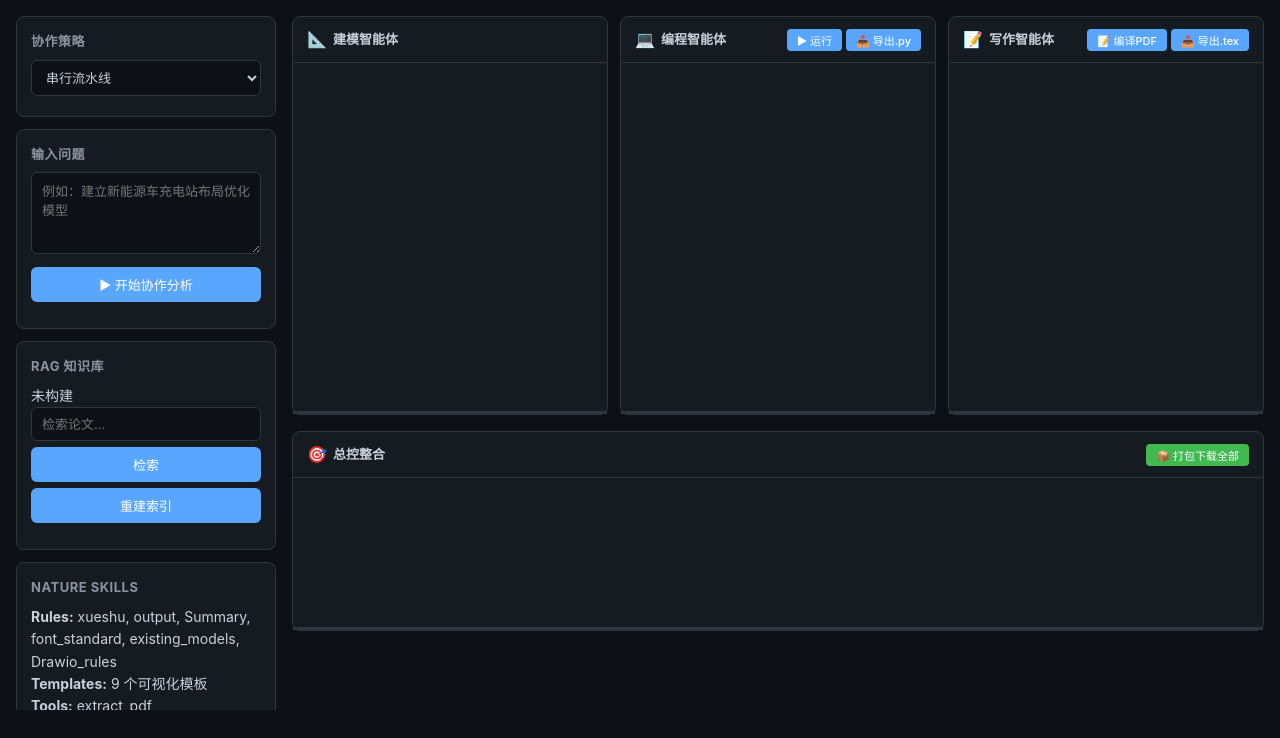
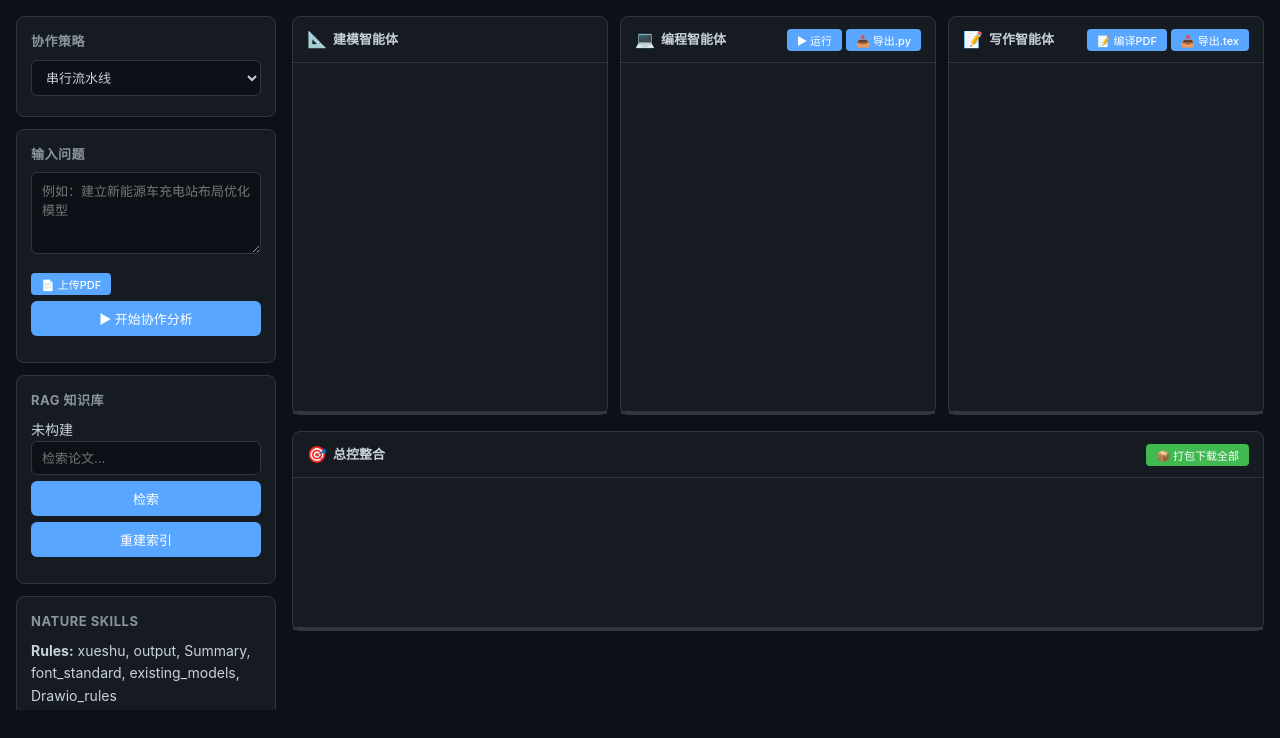
Before and after one commit to Kobelyww/-math-modeling-agent, a FastAPI app: page / in a window 1280 px wide. Shown: the part 62-800 px from the top of the page. Run offline with FastAPI, Linux system fonts and the light colour scheme.

Commit message:
feat: add PDF upload support to web UI
POST /api/upload/pdf extracts text from uploaded PDF via PyMuPDF,
fills the question textarea automatically. Supports up to 20MB,
extracts first 8000 chars, shows page/char count on success.

Co-Authored-By: Claude Opus 4.7 <noreply@anthropic.com>

```diff
--- a/agent_app/web/routes.py
+++ b/agent_app/web/routes.py
@@ -9,8 +9,10 @@ import uuid
 from asyncio import Lock
 from pathlib import Path
 
-from fastapi import APIRouter, Request, WebSocket, WebSocketDisconnect
-from fastapi.responses import HTMLResponse
+import tempfile
+
+from fastapi import APIRouter, File, Request, UploadFile, WebSocket, WebSocketDisconnect
+from fastapi.responses import HTMLResponse, JSONResponse
 from fastapi.templating import Jinja2Templates
 
 logger = logging.getLogger(__name__)
@@ -197,6 +199,60 @@ async def status():
     }
 
 
+@router.post("/api/upload/pdf")
+async def upload_pdf(file: UploadFile = File(...)):
+    """上传 PDF 文件，提取文本作为题目内容。
+
+    使用 PyMuPDF (fitz) 提取文本，返回前 8000 字符。
+    """
+    if not file.filename or not file.filename.lower().endswith(".pdf"):
+        return JSONResponse({"error": "仅支持 PDF 文件"}, status_code=400)
+
+    try:
+        content = await file.read()
+        if len(content) > 20 * 1024 * 1024:  # 20MB 限制
+            return JSONResponse({"error": "文件过大（最大 20MB）"}, status_code=400)
+
+        # 写入临时文件供 PyMuPDF 读取
+        with tempfile.NamedTemporaryFile(suffix=".pdf", delete=False) as tmp:
+            tmp.write(content)
+            tmp_path = tmp.name
+
+        import fitz  # PyMuPDF
+        doc = fitz.open(tmp_path)
+        text_parts = []
+        for page in doc:
+            text = page.get_text()
+            if text.strip():
+                text_parts.append(text.strip())
+        doc.close()
+
+        # 清理临时文件
+        Path(tmp_path).unlink(missing_ok=True)
+
+        full_text = "\n\n".join(text_parts)
+        if not full_text.strip():
+            return JSONResponse({"error": "PDF 无可提取文本（可能是扫描件图片）"}, status_code=400)
+
+        # 限制提取长度
+        extracted = full_text[:8000]
+        page_count = len(text_parts)
+
+        return {
+            "filename": file.filename,
+            "pages": page_count,
+            "text": extracted,
+            "text_preview": extracted[:300] + ("..." if len(extracted) > 300 else ""),
+            "truncated": len(full_text) > 8000,
+            "full_length": len(full_text),
+        }
+    except ImportError:
+        return JSONResponse({"error": "PyMuPDF 未安装，无法解析 PDF"}, status_code=500)
+    except Exception as exc:
+        logger.exception("PDF 上传处理失败")
+        return JSONResponse({"error": f"PDF 解析失败: {exc}"}, status_code=500)
+
+
 @router.get("/api/rag/query")
 async def rag_query(q: str = "", top_k: int = 6):
     if not q.strip():
--- a/agent_app/web/static/app.js
+++ b/agent_app/web/static/app.js
@@ -239,4 +239,36 @@ function downloadBlob(content, filename, mimeType) {
   URL.revokeObjectURL(url);
 }
 
+async function onPDFSelected() {
+  const fileInput = document.getElementById('pdf-file');
+  const file = fileInput.files[0];
+  if (!file) return;
+
+  document.getElementById('pdf-name').textContent = file.name;
+  const statusEl = document.getElementById('upload-status');
+  statusEl.textContent = '提取中...';
+  statusEl.style.color = '';
+
+  const formData = new FormData();
+  formData.append('file', file);
+
+  try {
+    const resp = await fetch('/api/upload/pdf', { method: 'POST', body: formData });
+    const data = await resp.json();
+    if (data.error) {
+      statusEl.textContent = '✗ ' + data.error;
+      statusEl.style.color = 'var(--red)';
+      return;
+    }
+    document.getElementById('question').value = data.text;
+    statusEl.textContent =
+      '✓ 已提取 ' + data.pages + ' 页, ' + data.full_length + ' 字符' +
+      (data.truncated ? ' (已截取前8000字)' : '');
+    statusEl.style.color = 'var(--green)';
+  } catch (e) {
+    statusEl.textContent = '上传失败: ' + e.message;
+    statusEl.style.color = 'var(--red)';
+  }
+}
+
 loadSkills();
--- a/agent_app/web/static/style.css
+++ b/agent_app/web/static/style.css
@@ -107,6 +107,9 @@ button:hover { opacity: 0.85; }
 .code-result.hidden { display: none; }
 .code-result pre { margin: 0; white-space: pre-wrap; color: var(--text-dim); }
 
+.upload-row { display: flex; align-items: center; gap: 8px; margin: 6px 0; }
+.upload-hint { color: var(--text-dim); font-size: 0.8rem; overflow: hidden; text-overflow: ellipsis; white-space: nowrap; }
+
 @media (max-width: 900px) {
   .main-grid { grid-template-columns: 1fr; }
   .agents-row { grid-template-columns: 1fr; }
--- a/agent_app/web/templates/index.html
+++ b/agent_app/web/templates/index.html
@@ -29,6 +29,12 @@
       <div class="card">
         <h3>输入问题</h3>
         <textarea id="question" rows="4" placeholder="例如：建立新能源车充电站布局优化模型"></textarea>
+        <div class="upload-row">
+          <input type="file" id="pdf-file" accept=".pdf" onchange="onPDFSelected()" style="display:none">
+          <button class="btn-sm" onclick="document.getElementById('pdf-file').click()">📄 上传PDF</button>
+          <span id="pdf-name" class="upload-hint"></span>
+        </div>
+        <div id="upload-status" class="status-text" style="font-size: 0.8rem;"></div>
         <button id="btn-solve" onclick="startSolve()">▶ 开始协作分析</button>
         <div id="status" class="status-text"></div>
       </div>
```
